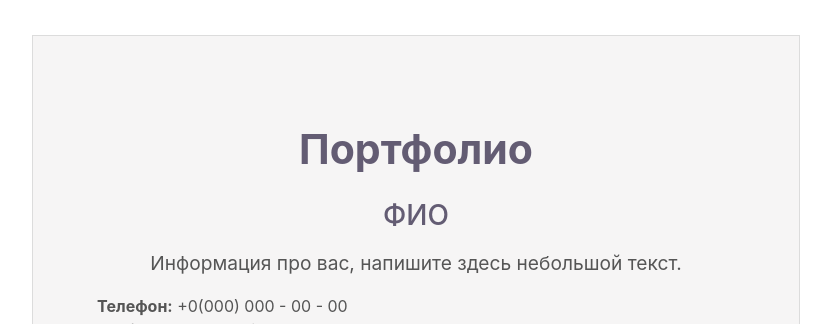
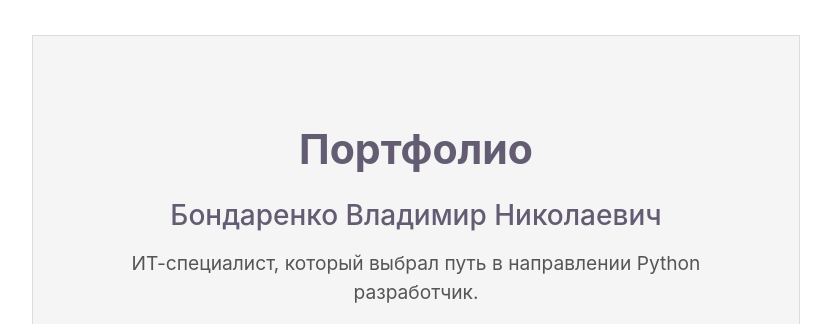
Before and after one commit to Higbond/potfolio, a Django app: page / in a window 1280 px wide. Shown: the part 55-379 px from the top of the page, without its empty margins (224-1055 px from the left). Run offline with Django 3.2, Linux system fonts and the light colour scheme; some libraries are stand-ins or nearby versions.

Commit message:
all commit

```diff
--- a/main/templates/main/home.html
+++ b/main/templates/main/home.html
@@ -12,16 +12,16 @@
 <body>
   <div class="panel">
 		<h1 class="heading">Портфолио</h1>
-		<h3 class="heading">ФИО</h3>
-			<p>Информация про вас, напишите здесь небольшой текст.</p>
+		<h3 class="heading">Бондаренко Владимир Николаевич</h3>
+			<p>ИТ-специалист, который выбрал путь в направлении Python разработчик.</p>
   		<ul class="text-left">
-  		  <li><b>Телефон:</b> +0(000) 000 - 00 - 00</li>
-  		  <li><b>Email:</b> example@mail.ru</li>
+  		  <li><b>Телефон:</b> +38(093) 516 - 18 - 85</li>
+  		  <li><b>Email:</b> higbond91@gmail.com</li>
   		</ul>
 
 	    <div class="row portfolio">
 	      <div class="col-md-6">
-	        <img src="https://itproger.com/img/userAnketa.png" class="userAnketa" alt="Фото">
+	        <img src="{% static 'img/portfolio.jpg' %}" class="userAnketa" alt="Фото">
 	      </div>
 	      <div class="col-md-6">
 	        <p class="left-text">Некоторые из моих проектов:</p>
@@ -29,7 +29,7 @@
 	          <li><a href="#" title="Посетить сайт">JavaScript веб сайт</a></li>
 	          <li><a href="#" title="Посетить сайт">Веб блог на Джанго</a></li>
 	          <li><a href="#" title="Посетить сайт">Сайт с покупками Django</a></li>
-	          <li><a href="#" title="Посетить сайт">Впишите ещё что-то</a></li>
+	          <li><a href="#" title="Посетить сайт">Распознание текста«Голосовой помощник» Python</a></li>
 	        </ol>
 	      </div>
 	    </div>
```
Also changed, not shown: main/static/img/portfolio.jpg (added).
